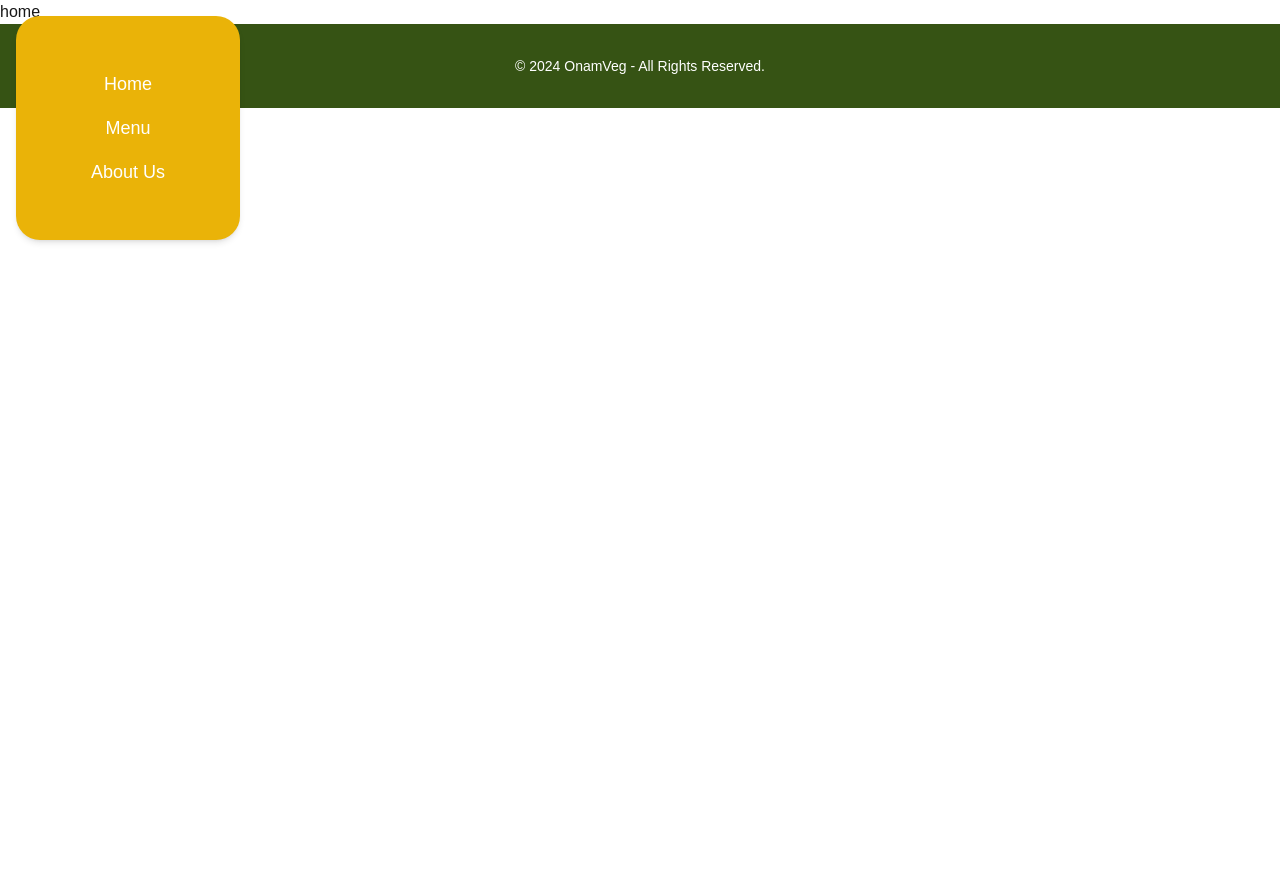
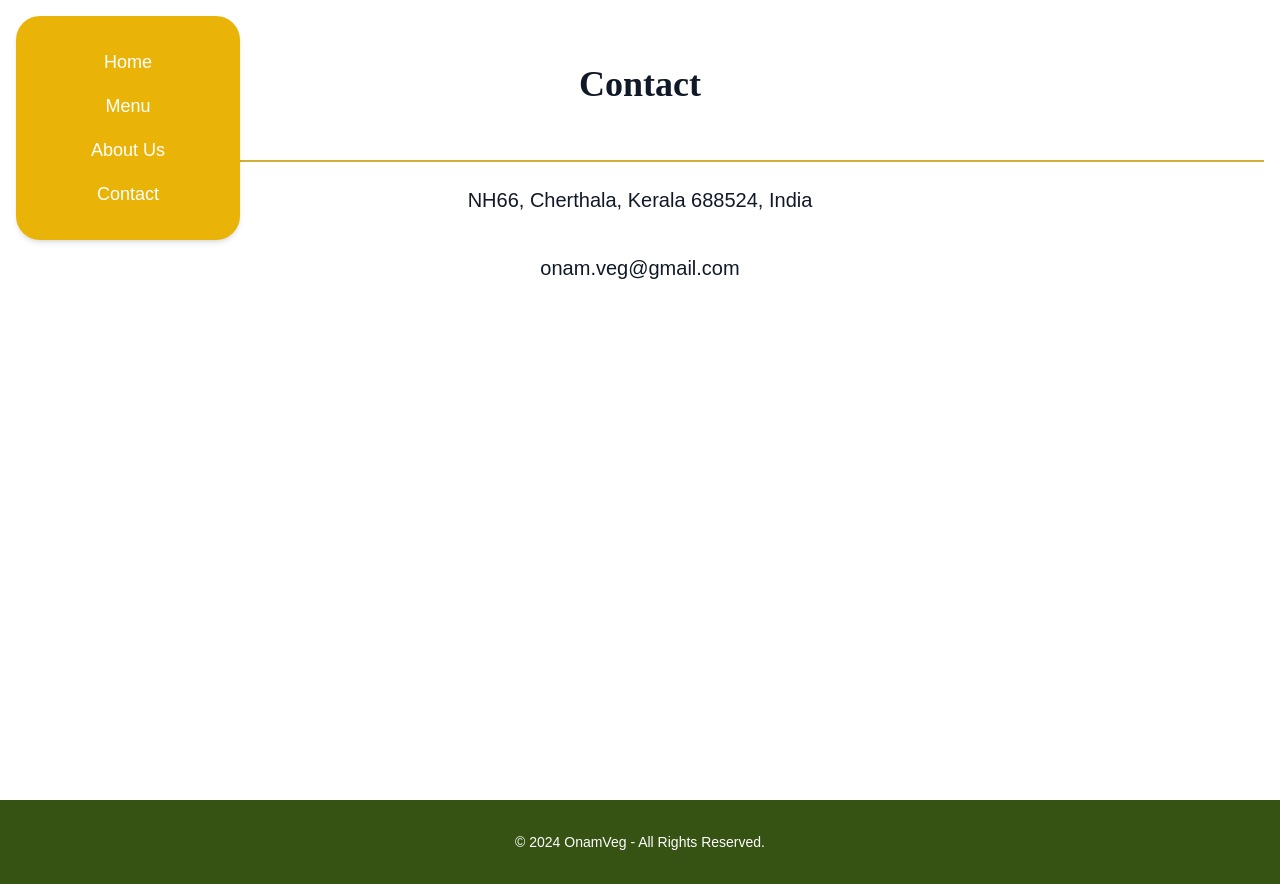
Before and after one commit to rjuna72/onamveg, a Next.js app: page /contact in a window 1280 px wide. Both pictures are taken after a click on the button "Toggle Menu". Before the commit the page ends 800 px from the top, so only its background shows below. Built offline with nearby package versions, Linux system fonts and the light colour scheme; a web font is replaced by a local one.

Commit message:
contacts page

```diff
--- a/app/contact/page.tsx
+++ b/app/contact/page.tsx
@@ -1,6 +1,23 @@
+"use client";
 
-export default function Home() {
+export default function Menu() {
   return (
-    <p>home</p>
+    <div className="bg-white min-h-screen text-gray-900">
+      <section className="container mx-auto px-4 py-16">
+        <h1 className="text-4xl curlytext font-bold text-green-900 text-center mb-12">
+          Contact
+        </h1>
+
+
+        <div>
+          <h2 className="text-3xl font-bold text-sandal mb-6 border-b-2 border-gold pb-2">
+
+          </h2>
+          <p className=" text-xl text-center">NH66, Cherthala, Kerala 688524, India</p>
+          <p className=" text-xl mt-10 text-center">onam.veg@gmail.com</p>
+
+        </div>
+      </section>
+    </div>
   );
 }
--- a/app/navbar.tsx
+++ b/app/navbar.tsx
@@ -52,6 +52,14 @@ export default function Navbar() {
                 About Us
               </span>
             </Link>
+            <Link href="/contact">
+              <span
+                className="hover:text-yellow-300 text-lg text-white cursor-pointer"
+                onClick={() => setIsOpen(false)}
+              >
+                 Contact
+              </span>
+            </Link>
           </>
         )}
       </button>
```
